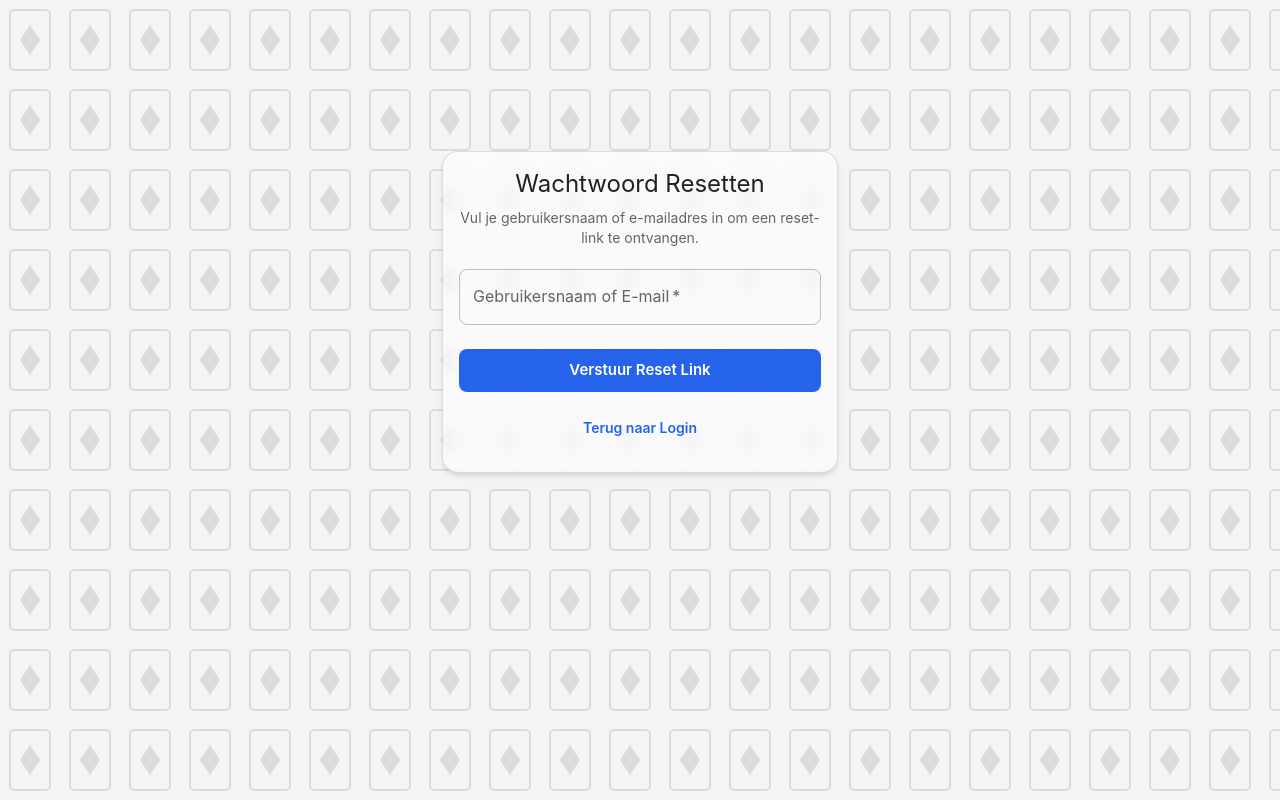
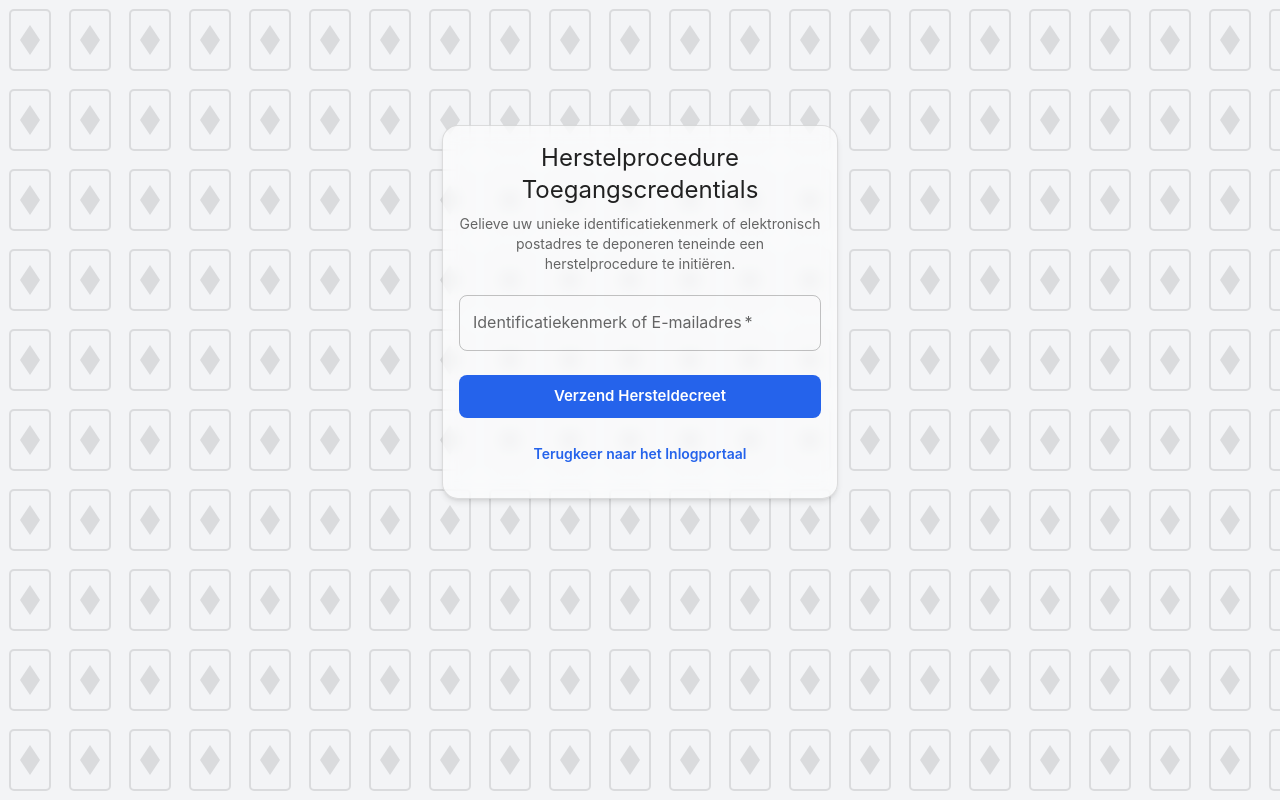
Before and after one commit to ewouds/PlooiKaart, a React (Vite) app: page /forgot-password in a window 1280 px wide. Built offline with nearby package versions, Linux system fonts and the light colour scheme; no server answers.

Commit message:
Update password reset pages with playful legal language

```diff
--- a/src/pages/PasswordResetConfirm.tsx
+++ b/src/pages/PasswordResetConfirm.tsx
@@ -20,10 +20,10 @@
         token,
         newPassword,
       });
-      setMessage("Wachtwoord succesvol bijgewerkt. Je kan nu inloggen.");
+      setMessage("De wijziging der toegangscredentials is succesvol geratificeerd. U bent wederom gerechtigd tot toegang.");
       setTimeout(() => navigate("/login"), 3000);
     } catch (err: any) {
-      setMessage(err.response?.data?.message || "Wachtwoord resetten mislukt");
+      setMessage(err.response?.data?.message || "De ratificatie van het nieuwe wachtwoord is mislukt");
     }
   };
 
@@ -33,10 +33,10 @@
         <Card variant='outlined'>
           <CardContent sx={{ textAlign: "center" }}>
             <Alert severity='error' sx={{ mb: 2 }}>
-              Ongeldige reset link.
+              Het aangeboden hersteldecreet is ongeldig of verlopen.
             </Alert>
             <Button component={RouterLink} to='/login' variant='text'>
-              Terug naar Login
+              Terugkeer naar het Inlogportaal
             </Button>
           </CardContent>
         </Card>
@@ -49,7 +49,7 @@
       <Card variant='outlined'>
         <CardContent>
           <Typography variant='h5' component='h1' gutterBottom align='center'>
-            Nieuw Wachtwoord Instellen
+            Ratificatie Nieuw Wachtwoord
           </Typography>
 
           {message && (
@@ -60,7 +60,7 @@
 
           <form onSubmit={handleSubmit}>
             <TextField
-              label='Nieuw Wachtwoord'
+              label='Nieuw Geheim Wachtwoord'
               type='password'
               value={newPassword}
               onChange={(e) => setNewPassword(e.target.value)}
@@ -70,13 +70,13 @@
             />
 
             <Button type='submit' variant='contained' color='primary' fullWidth size='large' sx={{ mt: 2 }}>
-              Wachtwoord Resetten
+              Bekrachtig Nieuw Wachtwoord
             </Button>
           </form>
 
           <Box sx={{ mt: 2, textAlign: "center" }}>
             <Button component={RouterLink} to='/login' color='primary'>
-              Terug naar Login
+              Terugkeer naar het Inlogportaal
             </Button>
           </Box>
         </CardContent>
--- a/src/pages/PasswordResetRequest.tsx
+++ b/src/pages/PasswordResetRequest.tsx
@@ -11,9 +11,9 @@
     e.preventDefault();
     try {
       const res = await client.post("/auth/password-reset/request", { identifier });
-      setMessage("Indien de gebruiker bestaat, is er een reset link verzonden.");
+      setMessage("Indien de identiteit van de verzoeker in de archieven wordt aangetroffen, is een digitaal hersteldecreet per elektronische post verzonden.");
     } catch (err) {
-      setMessage("Er is iets misgegaan. Probeer het opnieuw.");
+      setMessage("Er heeft zich een procedurele dwaling voorgedaan. Gelieve het verzoek opnieuw in te dienen.");
     }
   };
 
@@ -22,7 +22,7 @@
       <Card variant='outlined'>
         <CardContent>
           <Typography variant='h5' component='h1' gutterBottom align='center'>
-            Wachtwoord Resetten
+            Herstelprocedure Toegangscredentials
           </Typography>
 
           {message ? (
@@ -32,11 +32,11 @@
           ) : (
             <form onSubmit={handleSubmit}>
               <Typography variant='body2' color='text.secondary' gutterBottom align='center'>
-                Vul je gebruikersnaam of e-mailadres in om een reset-link te ontvangen.
+                Gelieve uw unieke identificatiekenmerk of elektronisch postadres te deponeren teneinde een herstelprocedure te initiëren.
               </Typography>
 
               <TextField
-                label='Gebruikersnaam of E-mail'
+                label='Identificatiekenmerk of E-mailadres'
                 value={identifier}
                 onChange={(e) => setIdentifier(e.target.value)}
                 fullWidth
@@ -45,14 +45,14 @@
               />
 
               <Button type='submit' variant='contained' color='primary' fullWidth size='large' sx={{ mt: 2 }}>
-                Verstuur Reset Link
+                Verzend Hersteldecreet
               </Button>
             </form>
           )}
 
           <Box sx={{ mt: 2, textAlign: "center" }}>
             <Button component={RouterLink} to='/login' color='primary'>
-              Terug naar Login
+              Terugkeer naar het Inlogportaal
             </Button>
           </Box>
         </CardContent>
```
